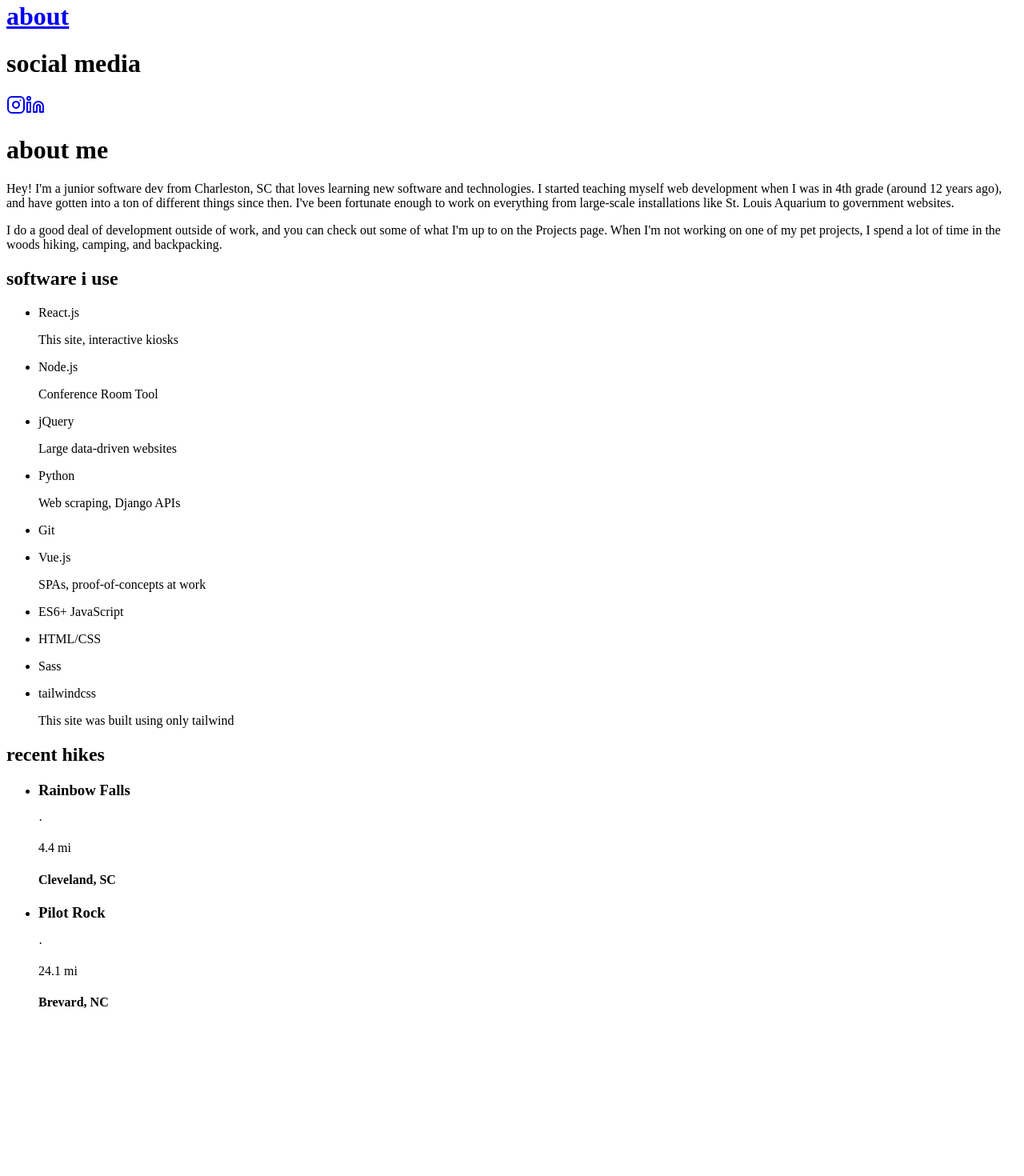
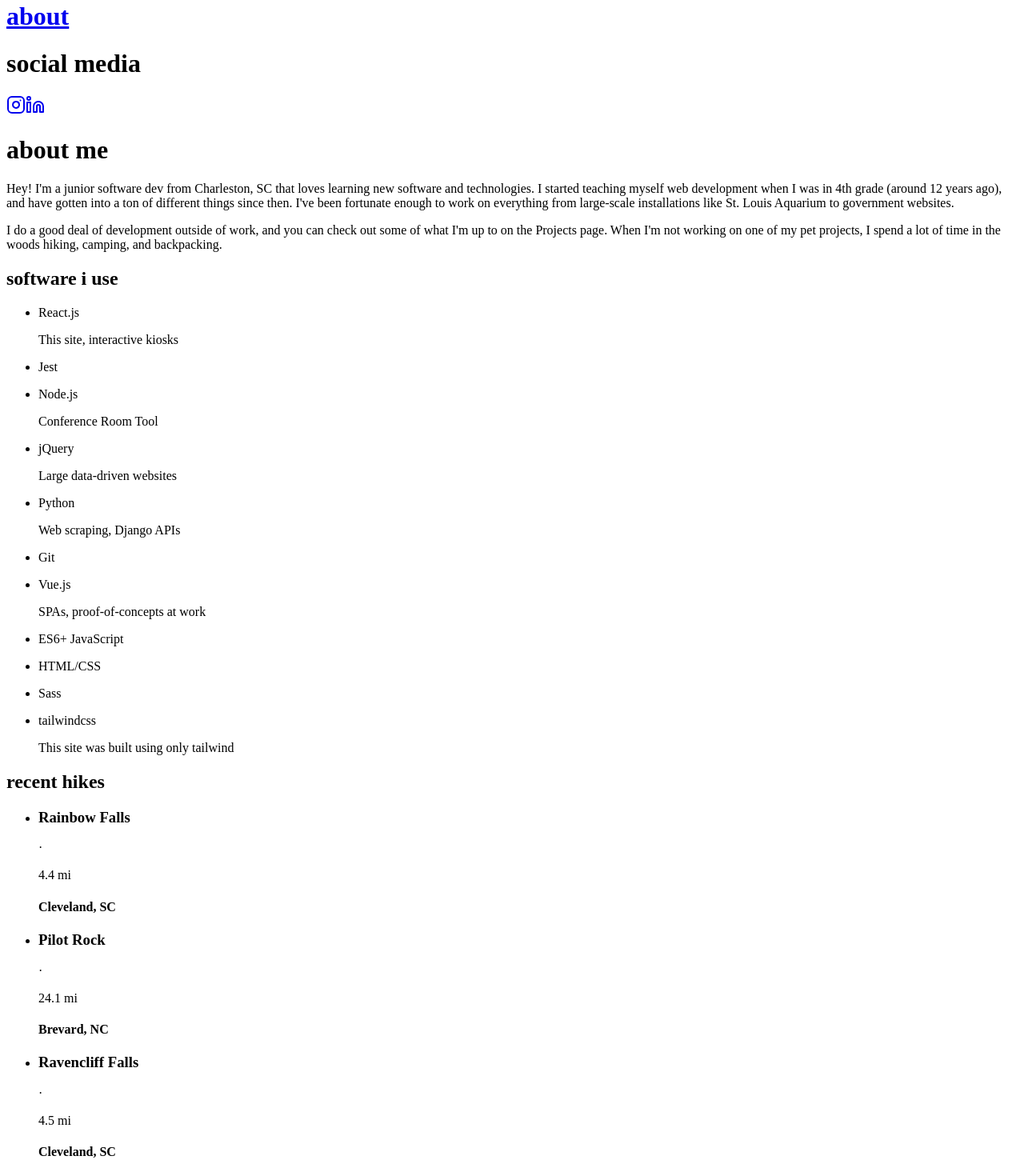
Before and after one commit to prescarlton/portfolio-v2, a Next.js app: page /about in a window 1280 px wide. Shown: the part 332-1802 px from the top of the page at 80% size. Before the commit the page ends 1615 px from the top, so only its background shows below. Built offline with nearby package versions, Linux system fonts and the light colour scheme.

Commit message:
updated some styling issues

```diff
--- a/components/navbar.js
+++ b/components/navbar.js
@@ -6,43 +6,44 @@ export const Navbar = ({ active }) => {
     const [showNav, setShowNav] = useState(false);
 
     const toggleNav = () => {
+        document.querySelector('body').style.overflow = showNav ? 'auto' : 'hidden'
         setShowNav(!showNav);
     }
 
     return (
         <div className='flex justify-between p-6 md:px-36 md:pt-10 md:pb-0 w-100 md:flex-row items-start'>
             <Link href='/'>
-                <h1 className='text-2xl font-semibold text-blue-500 md:text-black hover:text-blue-500 cursor-pointer md:flex-none'>
+                <h1 className='text-3xl font-semibold text-blue-500 md:text-black hover:text-blue-500 cursor-pointer md:flex-none'>
                     Preston
                 </h1>
             </Link>
             <ul className='hidden md:flex justify-between items-center'>
                 <Link href='/'>
-                    <li className={`mr-16 hover:text-blue-500 cursor-pointer ${active == 'home' && 'text-blue-500'}`}>
+                    <li className={`mr-16 text-lg hover:text-blue-500 cursor-pointer ${active == 'home' && 'text-blue-500'}`}>
                         Home
                     </li>
                 </Link>
                 <Link href='/about'>
-                    <li className={`mr-16 hover:text-blue-500 cursor-pointer  ${active == 'about' && 'text-blue-500'}`}>
+                    <li className={`mr-16 text-lg hover:text-blue-500 cursor-pointer  ${active == 'about' && 'text-blue-500'}`}>
                         About
                     </li>
                 </Link>
                 <Link href='/projects'>
-                    <li className={`mr-16 hover:text-blue-500 cursor-pointer  ${active == 'projects' && 'text-blue-500'}`}>
+                    <li className={`mr-16 text-lg hover:text-blue-500 cursor-pointer  ${active == 'projects' && 'text-blue-500'}`}>
                         Projects
                     </li>
                 </Link>
 
                 <Link href='#resume'>
-                    <li className='cursor-pointer bg-blue-500 py-2 px-6 rounded-md text-white hover:bg-blue-600 transition'>
+                    <li className='text-lg cursor-pointer bg-blue-500 py-2 px-6 rounded-md text-white hover:bg-blue-600 transition'>
                         Resume
                     </li>
                 </Link>
             </ul>
-            <div className='md:hidden absolute top-0 right-0 p-6 z-10' onClick={() => toggleNav()}>
+            <div className='md:hidden fixed top-0 right-0 p-6 z-10' onClick={() => toggleNav()}>
                 {showNav ? (<X />) : <Menu />}
             </div>
-            <div className={`${showNav ? 'flex' : 'hidden'} flex-1 flex-col absolute h-screen bg-white items-end top-0 bottom-0 right-0 left-0 text-right p-6`}>
+            <div className={`${showNav ? 'flex' : 'hidden'} flex-1 flex-col fixed h-screen bg-white items-end top-0 bottom-0 right-0 left-0 text-right p-6`}>
                 <div className='nav my-24'>
                     <h1 className={`text-3xl my-3 ${active == 'home' && 'text-blue-500'}`}><Link href='/'>home</Link></h1>
                     <h1 className={`text-3xl my-3 ${active == 'projects' && 'text-blue-500'}`}><Link href='/projects'>projects</Link></h1>
--- a/pages/about.js
+++ b/pages/about.js
@@ -6,6 +6,11 @@ const stuff = [
         name: 'React.js',
         uses: 'This site, interactive kiosks',
         level: 6
+    },
+    {
+        name: 'Jest',
+        uses: null,
+        level: 4
     },
     {
         name: 'Node.js',
@@ -64,6 +69,11 @@ const trails = [
         name: 'Pilot Rock',
         location: 'Brevard, NC',
         distance: 24.1
+    },
+    {
+        name: 'Ravencliff Falls',
+        location: 'Cleveland, SC',
+        distance: 4.5
     }
 ]
 
@@ -82,15 +92,15 @@ export default function About() {
                     <p className='text-lg'>I do a good deal of development outside of work, and you can check out some of what I'm up to on the <Link href='/projects'><span className='text-blue-500 cursor-pointer'>Projects page.</span></Link> When I'm not working on one of my pet projects, I spend a lot of time in the woods hiking, camping, and backpacking.</p>
                 </div>
                 <div className='about-more md:flex md:flex-col'>
-                    <div className='software md:w-1/2'>
+                    <div className='software'>
                         <div className='header-container mb-3 mt-8 flex flex-col items-start font-bold md:items-start'>
                             <h2 className='text-3xl'>software i use</h2>
                             <div className='header-underline h-1 w-6 rounded-lg bg-blue-500'></div>
                         </div>
-                        <ul className='flex flex-col items-end md:flex-wrap md:h-56'>
+                        <ul className='flex flex-col items-end md:flex-wrap md:max-w-max md:flex-row'>
                             {stuff.map(item => {
                                 return (
-                                    <li className='flex justify-between w-full items-center flex-row-reverse md:h-10 md:mr-4'>
+                                    <li className='flex justify-between w-full items-center flex-row-reverse md:h-10 md:pr-6 md:w-1/3'>
                                         <div className='bar-bg bg-gray-100 rounded-lg h-3 w-32'>
                                             <div className={`bar-color bg-blue-500 h-3 w-${item.level * 4} rounded-lg`}></div>
                                         </div>
--- a/pages/index.js
+++ b/pages/index.js
@@ -19,10 +19,13 @@ export default function Home() {
         </div>
       </div>
 
-      <div className='px-6 my-16 md:m-0 flex flex-1 flex-col md:px-36 justify-end items-end md:items-start md:justify-center'>
+      <div className='px-6 my-12 md:m-0 flex flex-1 flex-col md:px-36 justify-end items-end md:items-start md:justify-center'>
         <h1 className='text-4xl my-4'>Hey, I'm Preston.</h1>
         <h3 className='text-gray-600 md:text-2xl md:w-3/5 text-right md:text-left my-1'>I'm a junior software developer from Charleston, SC. Click below to check out some of the stuff I've been working on in my free time.</h3>
-        <Link href='/projects'><button className='cursor-pointer bg-blue-500 py-2 px-6 rounded-md text-white hover:bg-blue-600 transition my-1'>PROJECTS</button></Link>
+        <div className='flex flex-row-reverse md:flex-row'>
+          <Link href='/projects'><button className='cursor-pointer bg-blue-500 py-2 px-6 rounded-md text-white hover:bg-blue-600 transition my-1 mr-0 md:mr-2'>PROJECTS</button></Link>
+          <Link href='/about'><button className='cursor-pointer border-blue-500 border-2 py-2 px-6 rounded-md text-blue-500 hover:bg-blue-600 hover:border-blue-600 hover:text-white transition my-1 md:mr-0 mr-2'>ABOUT ME</button></Link>
+        </div>
       </div>
       <div className='hidden md:absolute md:bottom-32 md:right-0 md:flex md:flex-col md:items-end'>
         <div className='flex my-2'>
```
